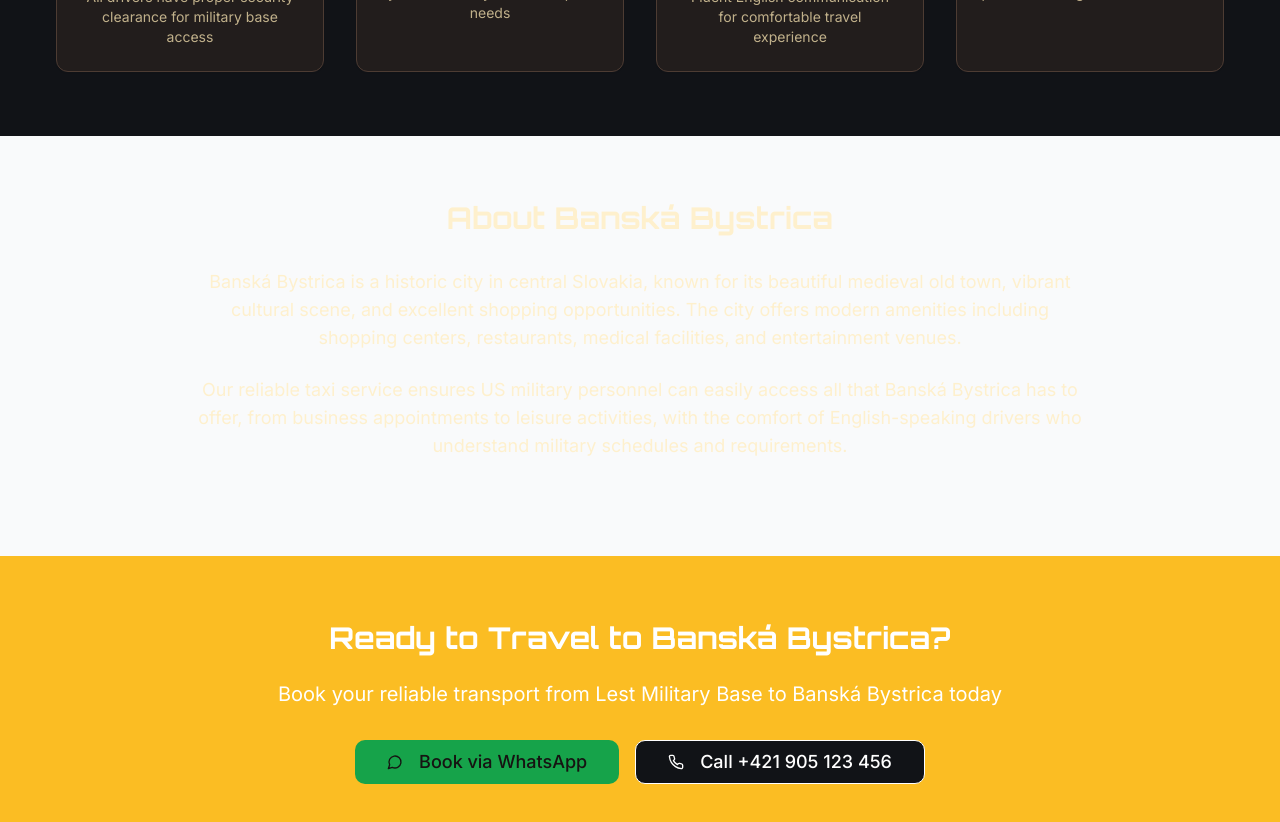
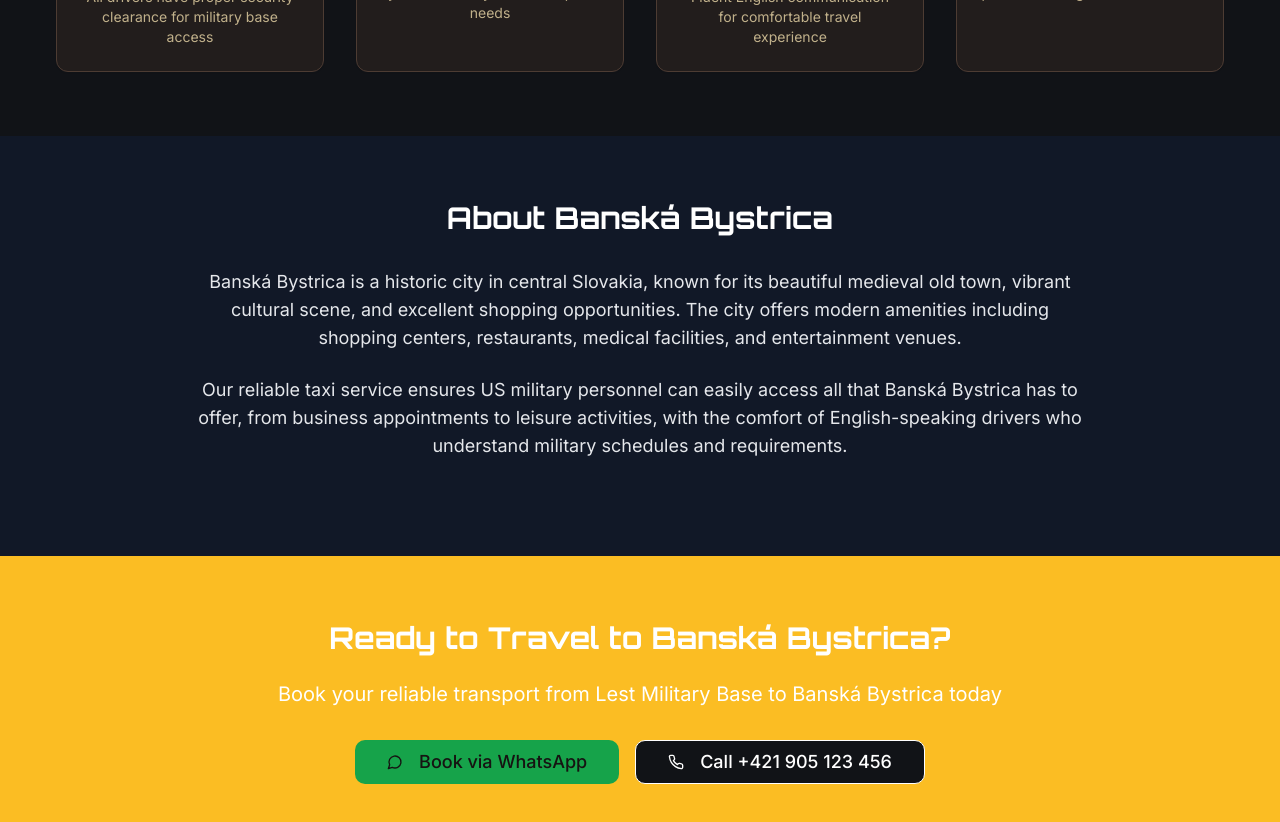
Before and after one commit to fabianmarian8/lesttaxi, a React (Vite) app: page /banska-bystrica-military-taxi in a window 1280 px wide. Shown: the part 1420-2242 px from the top of the page. Built offline with nearby package versions, Linux system fonts and the light colour scheme; no server answers.

Commit message:
fix(background): dark background for Banska Bystrica Taxi page

```diff
--- a/src/pages/BanskaBystricaTaxi.tsx
+++ b/src/pages/BanskaBystricaTaxi.tsx
@@ -192,16 +192,16 @@ const BanskaBystricaTaxi = () => {
       </section>
 
       {/* About Banská Bystrica */}
-      <section className="py-16 bg-gray-50">
+      <section className="py-16 bg-gray-900 text-white">
         <div className="container mx-auto px-4">
           <div className="max-w-4xl mx-auto text-center">
-            <h2 className="text-3xl font-bold mb-8">About Banská Bystrica</h2>
-            <p className="text-lg mb-6">
+            <h2 className="text-3xl font-bold mb-8 text-white">About Banská Bystrica</h2>
+            <p className="text-lg mb-6 text-gray-200">
               Banská Bystrica is a historic city in central Slovakia, known for its beautiful medieval old town,
               vibrant cultural scene, and excellent shopping opportunities. The city offers modern amenities
               including shopping centers, restaurants, medical facilities, and entertainment venues.
             </p>
-            <p className="text-lg mb-8">
+            <p className="text-lg mb-8 text-gray-200">
               Our reliable taxi service ensures US military personnel can easily access all that Banská Bystrica
               has to offer, from business appointments to leisure activities, with the comfort of English-speaking
               drivers who understand military schedules and requirements.
```
